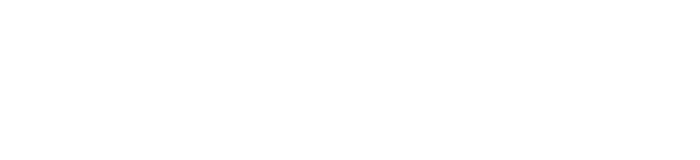
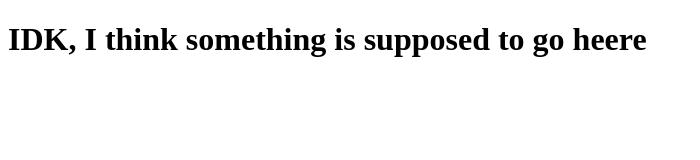
Before and after one commit to inLnx/FunPage, a plain HTML site: page game.html in a window 1280 px wide. Shown: the whole page, without its empty margins (0-700 px from the left). Drawn offline with Linux system fonts and the light colour scheme.

Commit message:
pushing files to the interwebs :D

```diff
--- a/game.html
+++ b/game.html
@@ -5,6 +5,6 @@
     <title>My Game :3</title>
     </head>
         <body>
-
+<h1>IDK, I think something is supposed to go heere<h1>
         </body>
     </html>
```
